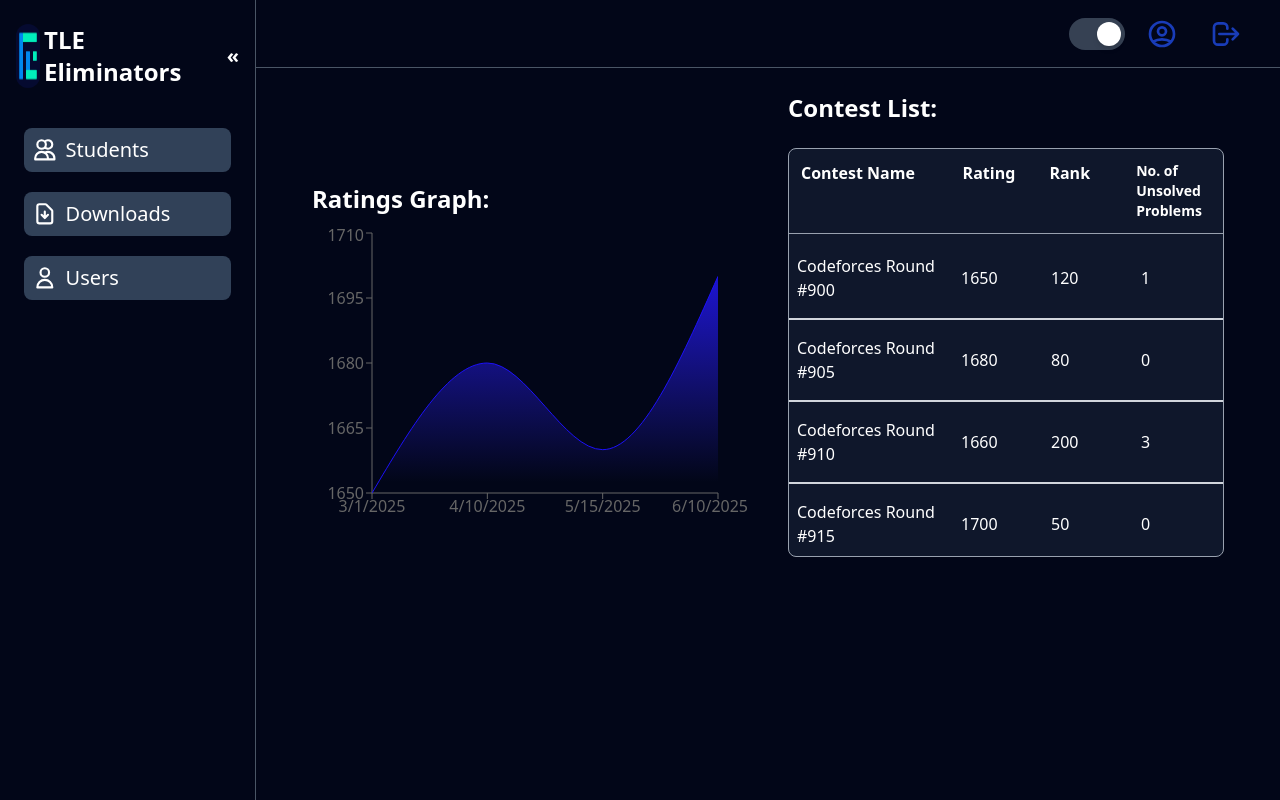
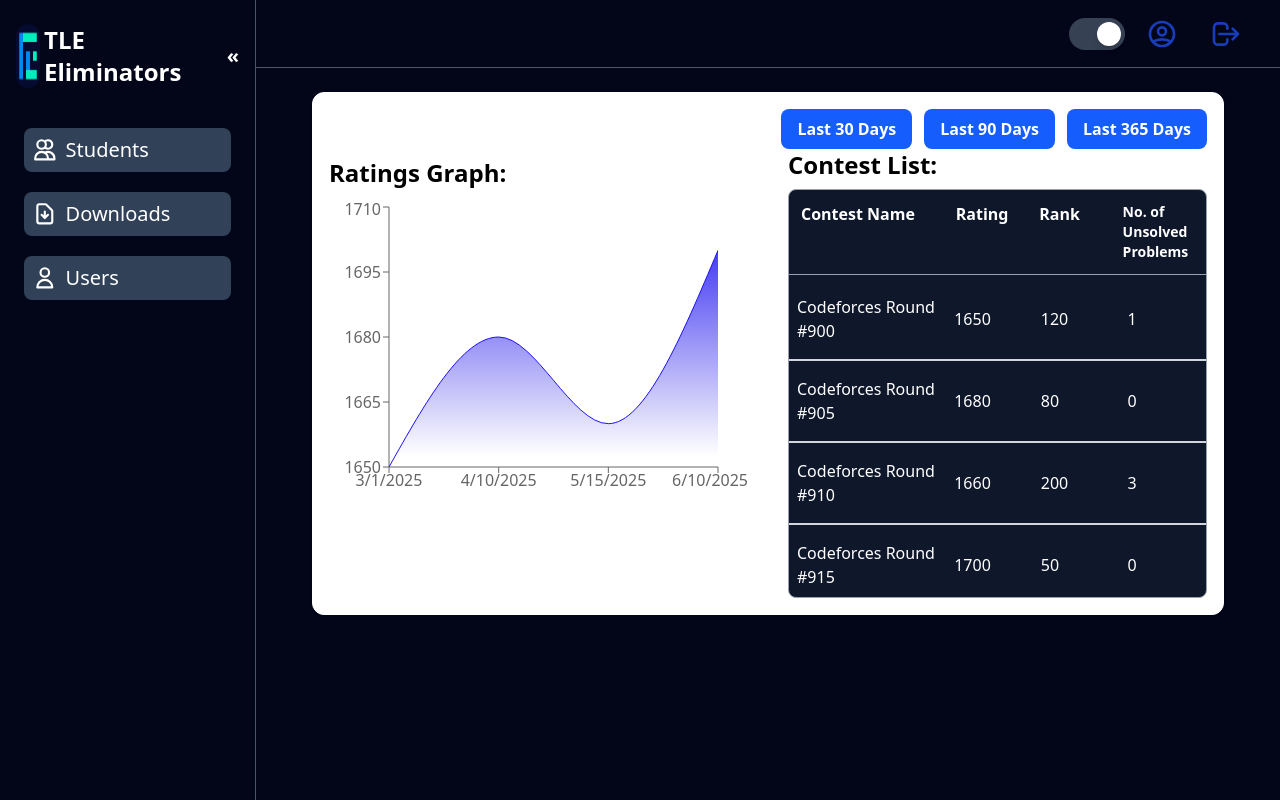
Before and after one commit to shanmuga-priya-tech/TLE-Assignment, a React (Vite) app in the folder frontend/: page /studProfile/123 in a window 1280 px wide. Built offline with nearby package versions, Linux system fonts and the light colour scheme.

Commit message:
added filter buttons to section 1

```diff
--- a/frontend/src/components/Dashboard/Student Profile/ContestList.jsx
+++ b/frontend/src/components/Dashboard/Student Profile/ContestList.jsx
@@ -5,16 +5,16 @@
   const { theme } = useContext(Themecontext);
 
   return (
-    <div>
-      <h1 className="text-2xl font-bold">Contest List:</h1>
+    <div className="pt-10 md:pt-0">
+      <h1 className="text-2xl font-bold text-black">Contest List:</h1>
       <div
-        className={`border border-gray-400 mt-6 rounded-lg ${
+        className={`border border-gray-400 mt-2 rounded-lg ${
           theme === "dark"
             ? "bg-slate-900 text-white"
             : "bg-slate-200 text-black"
         }`}
       >
-        <div className="grid grid-cols-[2fr_1fr_1fr_1fr] gap-3 mb-3 border-b border-gray-400 px-3 py-3 font-semibold">
+        <div className="grid  grid-cols-[2fr_1fr_1fr_1fr] gap-3 mb-3 border-b border-gray-400 px-3 py-3 font-semibold">
           <div>Contest Name</div>
           <div>Rating</div>
           <div>Rank</div>
--- a/frontend/src/components/Dashboard/Student Profile/ContestRatingChart.jsx
+++ b/frontend/src/components/Dashboard/Student Profile/ContestRatingChart.jsx
@@ -58,9 +58,22 @@
   }));
 
   return (
-    <div className="grid md:grid-cols-2  gap-10 items-center">
+    <div className="rounded-xl border p-4 shadow-sm bg-white ">
+      <div className=" flex gap-3 justify-end ">
+        <button className="p-2 px-4  bg-blue-600 text-white rounded-lg font-bold hover:bg-blue-700">
+          Last 30 Days
+        </button>{" "}
+        <button className="p-2 px-4 bg-blue-600 text-white rounded-lg font-bold hover:bg-blue-700">
+          Last 90 Days
+        </button>
+        <button className="p-2 px-4 bg-blue-600 text-white rounded-lg font-bold hover:bg-blue-700">
+          Last 365 Days
+        </button>
+      </div>
+
+      <div className="grid grid-cols-1 md:grid-cols-2 gap-10">
         <ResponsiveContainer width="100%" height={300}>
-        <h1 className="text-2xl font-bold py-2">Ratings Graph:</h1>
+          <h1 className="text-2xl text-black font-bold py-2">Ratings Graph:</h1>
           <AreaChart
             data={contestGraphData}
             margin={{ top: 10, right: 30, left: 0, bottom: 0 }}
@@ -85,6 +98,7 @@
         </ResponsiveContainer>
         <ContestList contests={contestGraphData} />
       </div>
+    </div>
   );
 }
 
```
Lines whose indentation alone changed are shown as unchanged.
